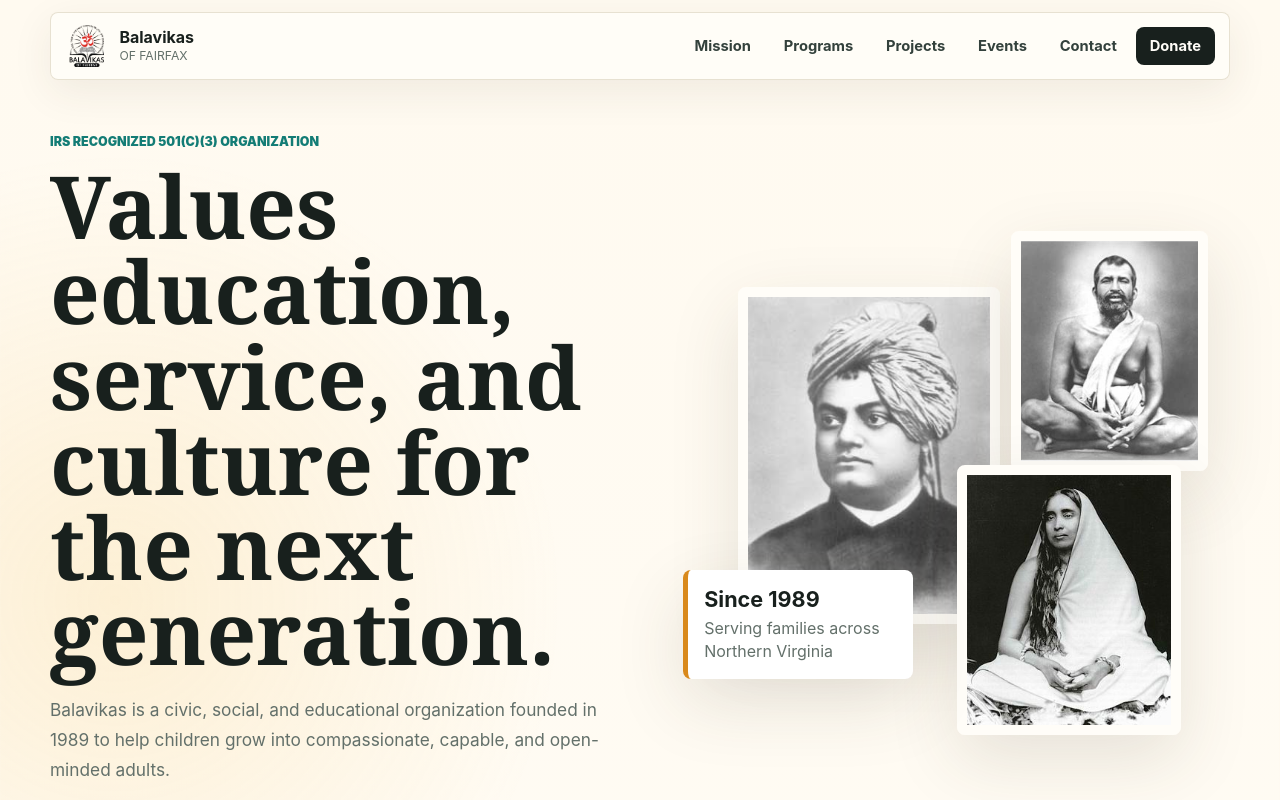
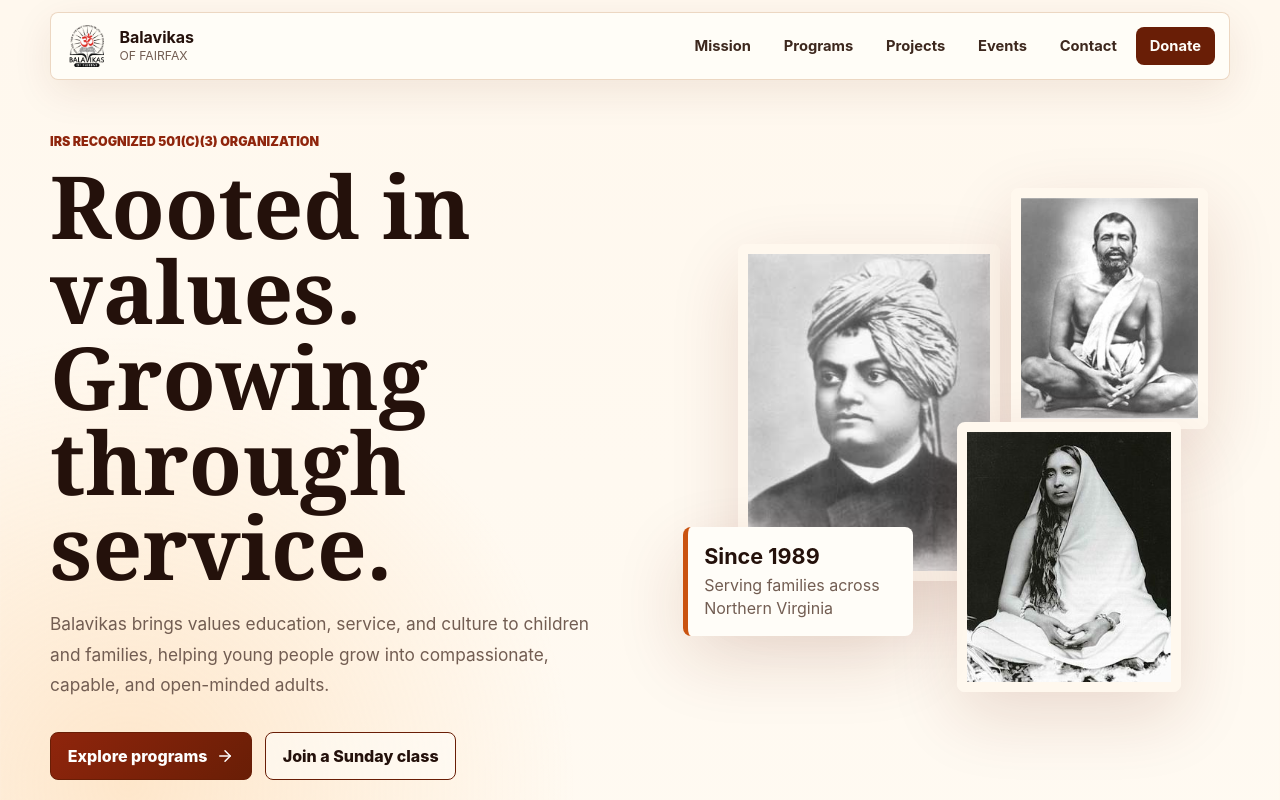
Before and after one commit to duddellasiri/balavikas-website-modern, a React (Vite) app: page / in a window 1280 px wide. Shown: the top 800 px of the page. Built offline with nearby package versions, Linux system fonts and the light colour scheme.

Commit message:
Warm Balavikas visual palette

```diff
--- a/src/main.tsx
+++ b/src/main.tsx
@@ -93,10 +93,10 @@
       <section id="top" className="hero">
         <div className="hero-copy">
           <p className="eyebrow">IRS recognized 501(c)(3) organization</p>
-          <h1>Values education, service, and culture for the next generation.</h1>
+          <h1>Rooted in values. Growing through service.</h1>
           <p>
-            Balavikas is a civic, social, and educational organization founded in 1989 to help
-            children grow into compassionate, capable, and open-minded adults.
+            Balavikas brings values education, service, and culture to children and families,
+            helping young people grow into compassionate, capable, and open-minded adults.
           </p>
           <div className="hero-actions">
             <a className="button primary" href="#programs">
--- a/src/styles.css
+++ b/src/styles.css
@@ -1,22 +1,27 @@
 :root {
-  color: #18201d;
-  background: #fffaf0;
+  color: #24110b;
+  background: #fff8ee;
   font-family:
     Inter, ui-sans-serif, system-ui, -apple-system, BlinkMacSystemFont, "Segoe UI", sans-serif;
   font-synthesis: none;
   text-rendering: optimizeLegibility;
   -webkit-font-smoothing: antialiased;
-  --ink: #18201d;
-  --muted: #63706a;
-  --paper: #fffaf0;
-  --surface: #ffffff;
-  --line: #e4dccb;
-  --marigold: #d9891b;
-  --saffron: #f1b43a;
-  --teal: #137c75;
-  --rose: #b85042;
-  --green: #2f6546;
-  --shadow: 0 24px 70px rgba(63, 54, 36, 0.13);
+  --light-caramel: #fbba72;
+  --bronze-spice: #ca5310;
+  --autumn-ember: #bb4d00;
+  --brandy: #8f250c;
+  --molten-lava: #691e06;
+  --ink: #24110b;
+  --muted: #725d52;
+  --paper: #fff8ee;
+  --surface: #fffdf8;
+  --line: #ead3bd;
+  --marigold: var(--bronze-spice);
+  --saffron: var(--light-caramel);
+  --teal: #0f6f6b;
+  --rose: var(--brandy);
+  --green: #476a38;
+  --shadow: 0 24px 70px rgba(105, 30, 6, 0.14);
 }
 
 * {
@@ -31,8 +36,9 @@
   margin: 0;
   min-width: 320px;
   background:
-    radial-gradient(circle at 9% 12%, rgba(241, 180, 58, 0.16), transparent 28rem),
-    linear-gradient(180deg, #fffaf0 0%, #fffdf8 48%, #f7fbfa 100%);
+    radial-gradient(circle at 10% 16%, rgba(251, 186, 114, 0.3), transparent 28rem),
+    radial-gradient(circle at 88% 28%, rgba(187, 77, 0, 0.11), transparent 24rem),
+    linear-gradient(180deg, #fff8ee 0%, #fffdf8 48%, #fff6e8 100%);
 }
 
 a {
@@ -55,10 +61,10 @@
   width: min(1180px, calc(100% - 2rem));
   margin: 0.75rem auto 0;
   padding: 0.75rem 0.9rem;
-  border: 1px solid rgba(228, 220, 203, 0.86);
+  border: 1px solid rgba(234, 211, 189, 0.9);
   border-radius: 8px;
-  background: rgba(255, 253, 248, 0.9);
-  box-shadow: 0 12px 40px rgba(63, 54, 36, 0.08);
+  background: rgba(255, 253, 248, 0.92);
+  box-shadow: 0 12px 40px rgba(105, 30, 6, 0.09);
   backdrop-filter: blur(18px);
 }
 
@@ -103,17 +109,17 @@
   justify-content: center;
   padding: 0 0.85rem;
   border-radius: 8px;
-  color: #33413c;
+  color: #3d281e;
   font-size: 0.92rem;
   font-weight: 700;
 }
 
 nav a:hover {
-  background: #f6ebd5;
+  background: #fde7ca;
 }
 
 .nav-cta {
-  background: var(--ink);
+  background: var(--molten-lava);
   color: #fffdf8;
 }
 
@@ -124,7 +130,7 @@
   place-items: center;
   border: 0;
   border-radius: 8px;
-  background: var(--ink);
+  background: var(--molten-lava);
   color: #fff;
   cursor: pointer;
 }
@@ -150,7 +156,7 @@
 
 .eyebrow {
   margin: 0 0 0.85rem;
-  color: var(--teal);
+  color: var(--brandy);
   font-size: 0.78rem;
   font-weight: 900;
   letter-spacing: 0;
@@ -211,18 +217,18 @@
   justify-content: center;
   gap: 0.55rem;
   padding: 0 1.05rem;
-  border: 1px solid var(--ink);
+  border: 1px solid var(--molten-lava);
   border-radius: 8px;
   font-weight: 850;
 }
 
 .button.primary {
-  background: var(--ink);
+  background: linear-gradient(135deg, var(--brandy), var(--molten-lava));
   color: #fff;
 }
 
 .button.secondary {
-  background: rgba(255, 255, 255, 0.56);
+  background: rgba(255, 253, 248, 0.6);
 }
 
 .hero-visual {
@@ -233,7 +239,7 @@
 .portrait {
   position: absolute;
   object-fit: cover;
-  border: 10px solid #fffdf8;
+  border: 10px solid #fff8ee;
   border-radius: 8px;
   box-shadow: var(--shadow);
 }
@@ -265,9 +271,9 @@
   bottom: 18%;
   max-width: 230px;
   padding: 1rem;
-  border-left: 5px solid var(--marigold);
+  border-left: 5px solid var(--bronze-spice);
   border-radius: 8px;
-  background: #fff;
+  background: #fffdf8;
   box-shadow: var(--shadow);
 }
 
@@ -321,7 +327,7 @@
   padding: 0.75rem;
   border: 1px solid var(--line);
   border-radius: 8px;
-  background: #fff;
+  background: #fffdf8;
   font-weight: 800;
 }
 
@@ -331,7 +337,7 @@
 .project-list svg,
 .footer-links svg,
 .event-card svg {
-  color: var(--teal);
+  color: var(--bronze-spice);
   flex: 0 0 auto;
 }
 
@@ -396,7 +402,9 @@
   max-width: none;
   padding-right: max(1rem, calc((100% - 1180px) / 2));
   padding-left: max(1rem, calc((100% - 1180px) / 2));
-  background: #eef7f5;
+  background:
+    radial-gradient(circle at 88% 12%, rgba(251, 186, 114, 0.34), transparent 24rem),
+    #fff1df;
 }
 
 .project-list {
@@ -421,16 +429,18 @@
   justify-items: start;
   gap: 0.55rem;
   padding: 1.5rem;
-  background: #17211d;
+  background:
+    linear-gradient(135deg, rgba(202, 83, 16, 0.32), transparent 46%),
+    var(--molten-lava);
   color: #fff;
 }
 
 .event-card svg {
-  color: var(--saffron);
+  color: var(--light-caramel);
 }
 
 .event-card span {
-  color: #dbe5df;
+  color: #ffe3c4;
 }
 
 .donate-band {
@@ -440,8 +450,8 @@
   padding: 2rem;
   border-radius: 8px;
   background:
-    linear-gradient(135deg, rgba(217, 137, 27, 0.16), transparent 42%),
-    #fff;
+    linear-gradient(135deg, rgba(251, 186, 114, 0.3), transparent 42%),
+    #fffdf8;
   box-shadow: var(--shadow);
 }
 
@@ -473,7 +483,7 @@
   display: flex;
   align-items: center;
   gap: 0.55rem;
-  color: #33413c;
+  color: #3d281e;
   font-weight: 700;
 }
 
```
